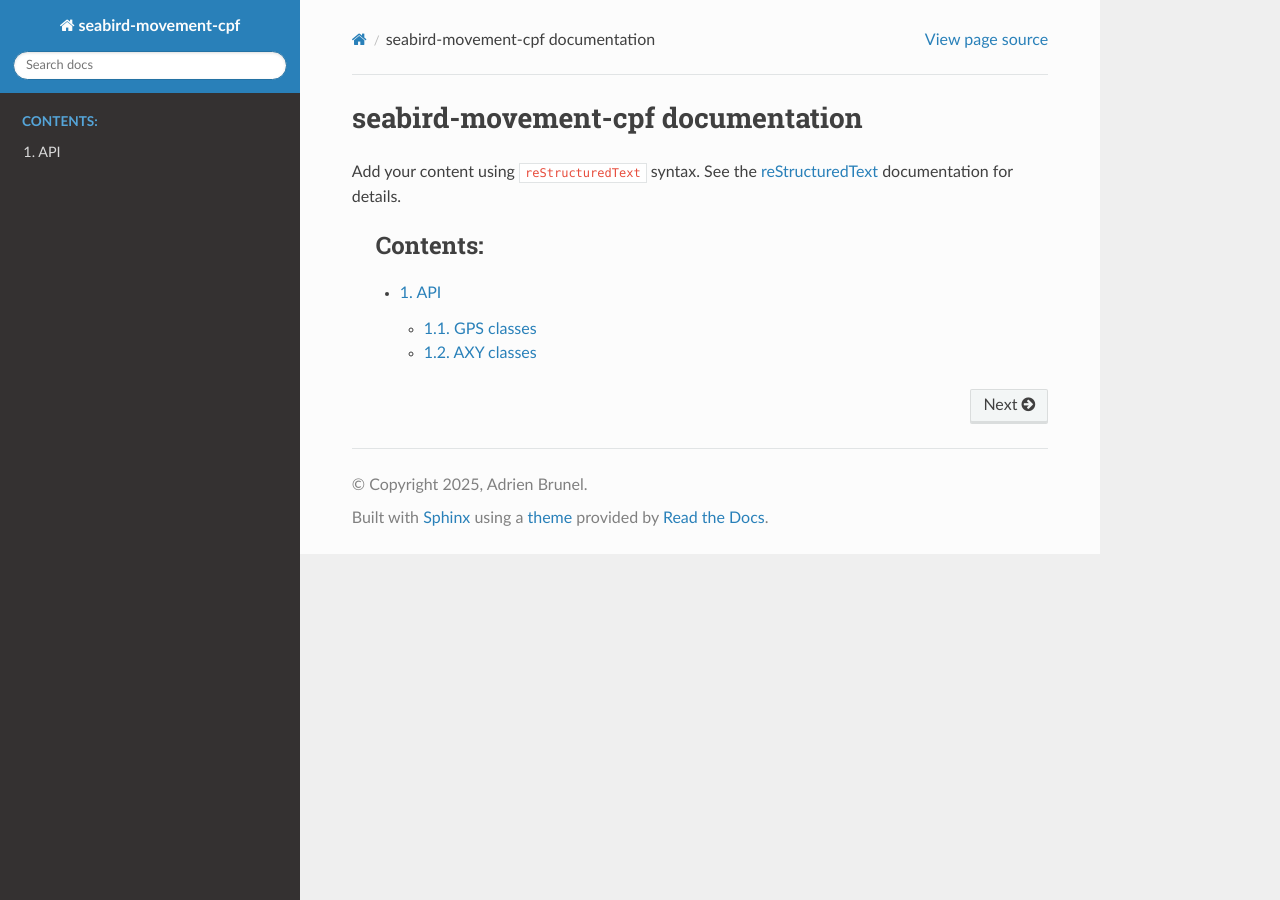
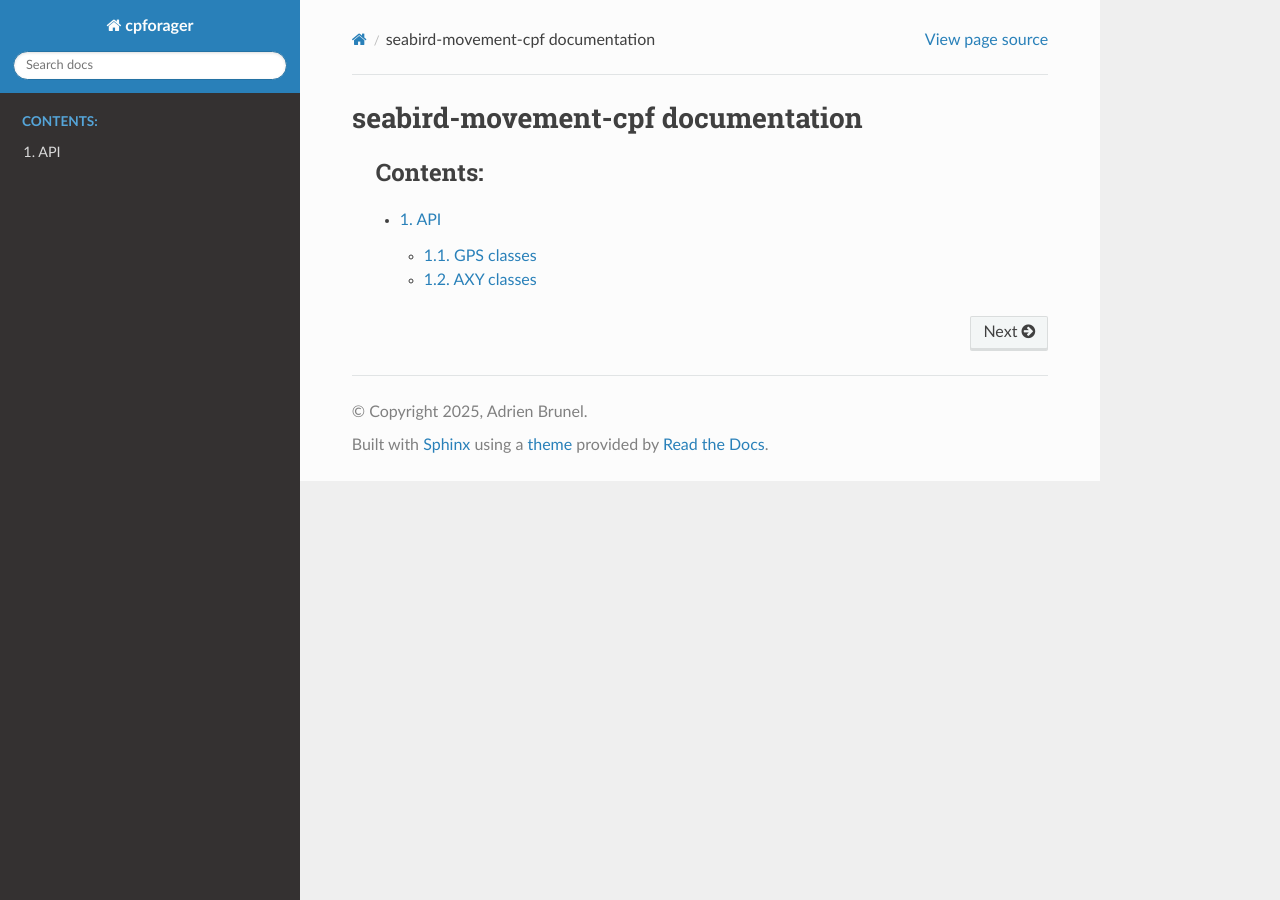
Before and after one commit to AdrienBrunel/cpforager, a Sphinx documentation site: the page built from doc/index.rst, in a window 1280 px wide. Built offline with Sphinx 7.4.7 and the Read the Docs theme 3.1.0, drawn with Linux system fonts in a browser that asks for light colours.

Commit message:
documentation produced using sphinx

```diff
--- a/doc/api.rst
+++ b/doc/api.rst
@@ -2,7 +2,7 @@
 API
 #############################
 
-.. automodule:: src
+.. automodule:: cpforager
    :members:
    :undoc-members:
    :show-inheritance:
--- a/doc/conf.py
+++ b/doc/conf.py
@@ -6,7 +6,7 @@
 # -- Project information -----------------------------------------------------
 # https://www.sphinx-doc.org/en/master/usage/configuration.html#project-information
 
-project = "seabird-movement-cpf"
+project = "cpforager"
 copyright = "2025, Adrien Brunel"
 author = "Adrien Brunel"
 version = "0.0"
@@ -15,22 +15,15 @@ language = "en"
 
 # -- General configuration ---------------------------------------------------
 # https://www.sphinx-doc.org/en/master/usage/configuration.html#general-configuration
-
-extensions = []
-
 templates_path = ["../doc/_templates"]
 exclude_patterns = ["../doc/_build", "Thumbs.db", ".DS_Store"]
+
 
 # -- Options for HTML output -------------------------------------------------
 # https://www.sphinx-doc.org/en/master/usage/configuration.html#options-for-html-output
 
-# html_theme = "classic"
-# html_static_path = ["../doc/_static"]
-
 import sphinx_rtd_theme
 html_theme = "sphinx_rtd_theme"
-#html_theme = 'sphinxdoc'
-
 
 
 # -- Authorized extensions -------------------------------------------------
@@ -42,3 +35,4 @@ extensions = ["sphinx.ext.duration",
 
 
 # command line for building documentation : sphinx-build -M html src/ doc/ -c doc/
+# command line for building documentation : make html
--- a/doc/index.rst
+++ b/doc/index.rst
@@ -6,10 +6,6 @@
 seabird-movement-cpf documentation
 ==================================
 
-Add your content using ``reStructuredText`` syntax. See the
-`reStructuredText <https://www.sphinx-doc.org/en/master/usage/restructuredtext/index.html>`_
-documentation for details.
-
  .. toctree::
    :maxdepth: 2
    :caption: Contents:
```
